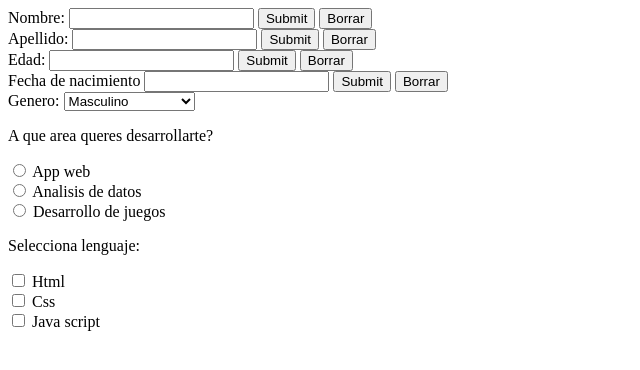
After one commit to rissooo/programacion, a Python web app: template segundo_cuatrimestre/html/ej1/templates/formularios.html in a window 1280 px wide. The commit adds this page. Shown: the top 370 px of the page, without its empty margins (0-640 px from the left). Run offline with Jinja, Linux system fonts and the light colour scheme; the template is opened without the code that fills it, so the values that code supplies are empty.

Commit message:
termine con html

```diff
--- /dev/null
+++ b/segundo_cuatrimestre/html/ej1/templates/formularios.html
@@ -0,0 +1,72 @@
+<!DOCTYPE html>
+<html lang="es">
+    <head>
+        <meta charset="UTF-8">
+        <title>formulario</title>
+    </head>
+    <body>
+        <section>
+            <form action="link">
+            <div>
+                <label for="Nombre">Nombre:</label>
+                <input type="text">
+                <input type="submit">
+                <input type="reset" value="Borrar">
+            </div>
+            <div>
+                <label for="Apellido">Apellido:</label>
+                <input type="text">
+                <input type="submit">
+                <input type="submit" value="Borrar">
+            </div>
+            <div>
+                <label for="Edad">Edad:</label>
+                <input type="text">
+                <input type="submit">
+                <input type="submit" value="Borrar">
+            </div>
+            <div>
+                <label for="Fecha de nacimiento">Fecha de nacimiento</label>
+                <input type="text">
+                <input type="submit">
+                <input type="submit" value="Borrar">
+            </div>
+            <div>
+                <label for="Genero">Genero:</label>
+                <select name="Genero" id="Genero">
+                    <option value="Masculino">Masculino</option>
+                    <option value="Femenino">Femenino</option>
+                    <option value="Otro">Otro</option>
+                    <option value="Prefiero no decirlo">Prefiero no decirlo</option>
+                </select>
+            </div>
+            <div>
+                <p>A que area queres desarrollarte?</p>
+                <input type="radio" id="App web" name="area" value="App web">
+                <label for="App web"> App web</label>
+            </div>
+            <div>
+                <input type="radio" id="Analisis de datos" name="area" value="Analisis de datos">
+                <label for="Analisis de datos">Analisis de datos</label>
+            </div>
+            <div>
+                <input type="radio" id="Desarrollo de juegos" name="area" value="Desarrollo de juegos">
+                <label for="Desarrollo de juegos">Desarrollo de juegos</label>
+            </div>
+            <div>
+                <p>Selecciona lenguaje:</p>
+                <input type="checkbox" id="Html" name="Lenguaje" value="Html">
+                <label for="Html">Html</label>
+            </div>
+            <div>
+                <input type="checkbox" id="Css" name="Lenguaje" value="Css">
+                <label for="Css">Css</label>
+            </div>
+            <div>
+                <input type="checkbox" id="Java Spript" name="lenguaje" value="Java script">
+                <label for="Java script">Java script</label>
+            </div>
+            </form>
+        </section>
+    </body>
+</html>
--- a/segundo_cuatrimestre/html/ej1/templates/index.html
+++ b/segundo_cuatrimestre/html/ej1/templates/index.html
@@ -61,6 +61,7 @@
             <li><a href="galeria.html">galería</a></li>
             <li><a href="tabla.html">tabla</a></li>
             <li><a href="listas.html">listas</a></li>
+            <li><a href="formularios.html">formulario</a></li>
             <li><a href="https://www.google.com" target="_blank">Google</a></li>
         </ul>
     </header>
```
Also changed, not shown: segundo_cuatrimestre/html/ej1/templates/tabla.html (+24 -1 lines), 2 other files.
